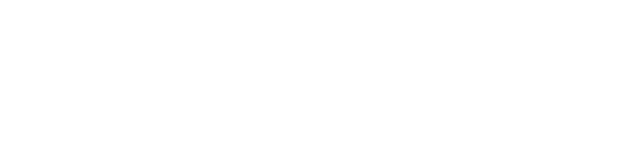
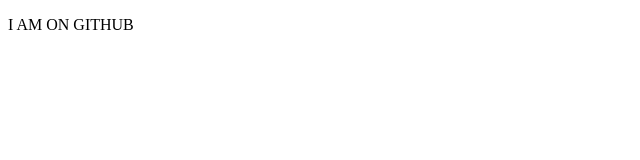
Before and after one commit to PAXKM/website_layout, a plain HTML site: page index.html in a window 1280 px wide. Shown: the whole page, without its empty margins (0-640 px from the left). Drawn offline with Linux system fonts and the light colour scheme.

Commit message:
Update index.html

```diff
--- a/index.html
+++ b/index.html
@@ -6,6 +6,6 @@
     <title>Document</title>
 </head>
 <body>
-
+    <p>I AM ON GITHUB</p>
 </body>
 </html>
```
